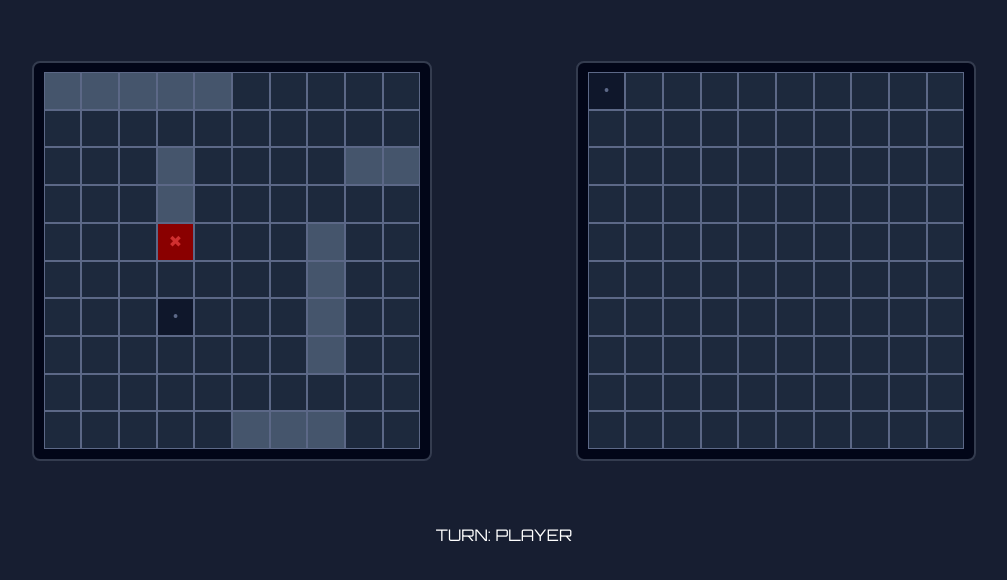
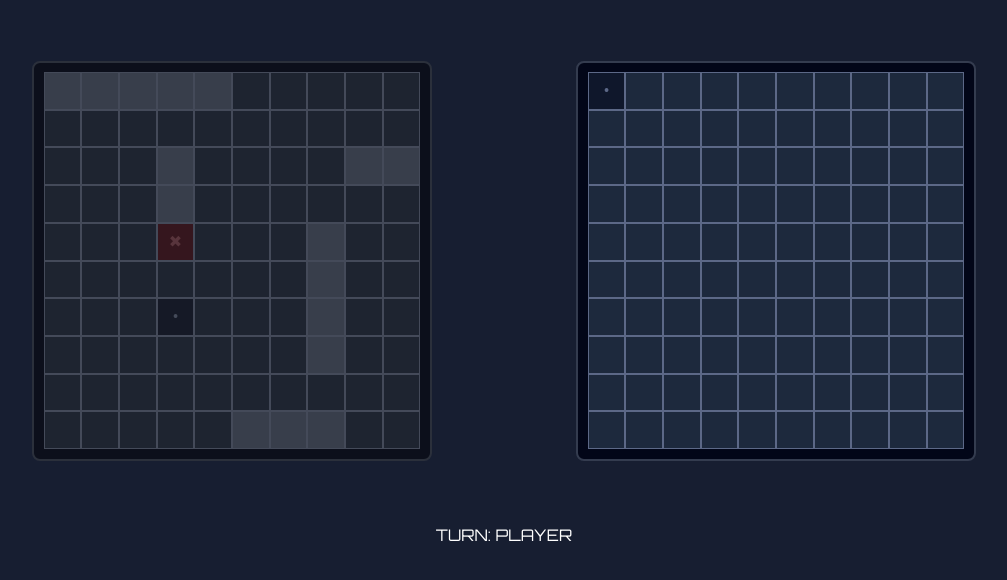
Before and after one commit to apociello/BattleShip, a website built with webpack: page src/template.html in a window 1280 px wide. Both pictures are taken after a click on the element 742 px from the left and 250 px from the top of the page. Shown: the part 160-740 px from the top of the page, without its empty margins (136-1143 px from the left). Built offline with nearby package versions, Linux system fonts and the light colour scheme.

Commit message:
style: add disabled table visual style

```diff
--- a/src/game.js
+++ b/src/game.js
@@ -115,7 +115,8 @@ function player1Turn(e) {
 
 async function player2Turn() {
   if (player2.turn === false) return;
-
+  player1Board.classList.remove('disabled');
+  player2Board.classList.add('disabled');
   status.textContent = 'TURN: COMPUTER';
   await delay(1000);
   const result = player1.board.receiveRandAttack();
@@ -126,6 +127,8 @@ async function player2Turn() {
     player2.turn = false;
     player1.turn = true;
     status.textContent = 'TURN: PLAYER';
+    player1Board.classList.add('disabled');
+    player2Board.classList.remove('disabled');
   } else if (result === 2) {
     player2Turn();
   }
@@ -144,6 +147,8 @@ function checkWinner() {
   if (p1Win || p2Win) {
     player1.turn = false;
     player2.turn = false;
+    player1Board.classList.add('disabled');
+    player2Board.classList.add('disabled');
 
     if (p1Win) {
       status.textContent = 'PLAYER WINS!';
@@ -157,6 +162,7 @@ function game() {
   renderP1Board();
   renderP2Board();
   player1.turn = true;
+  player1Board.classList.add('disabled');
 }
 
 export default game;
--- a/src/style.css
+++ b/src/style.css
@@ -52,6 +52,7 @@ main {
   border: 2px solid rgb(52, 60, 79);
   border-radius: 8px;
   user-select: none;
+  transition: opacity 0.2s ease, filter 0.2s ease;
 }
 
 .cell {
@@ -88,3 +89,9 @@ main {
 #player2-board .cell.virgin:hover {
   background-color: rgb(52 60 79);
 }
+
+.disabled {
+  pointer-events: none;
+  opacity: 0.6;
+  filter: grayscale(60%);
+}
```
